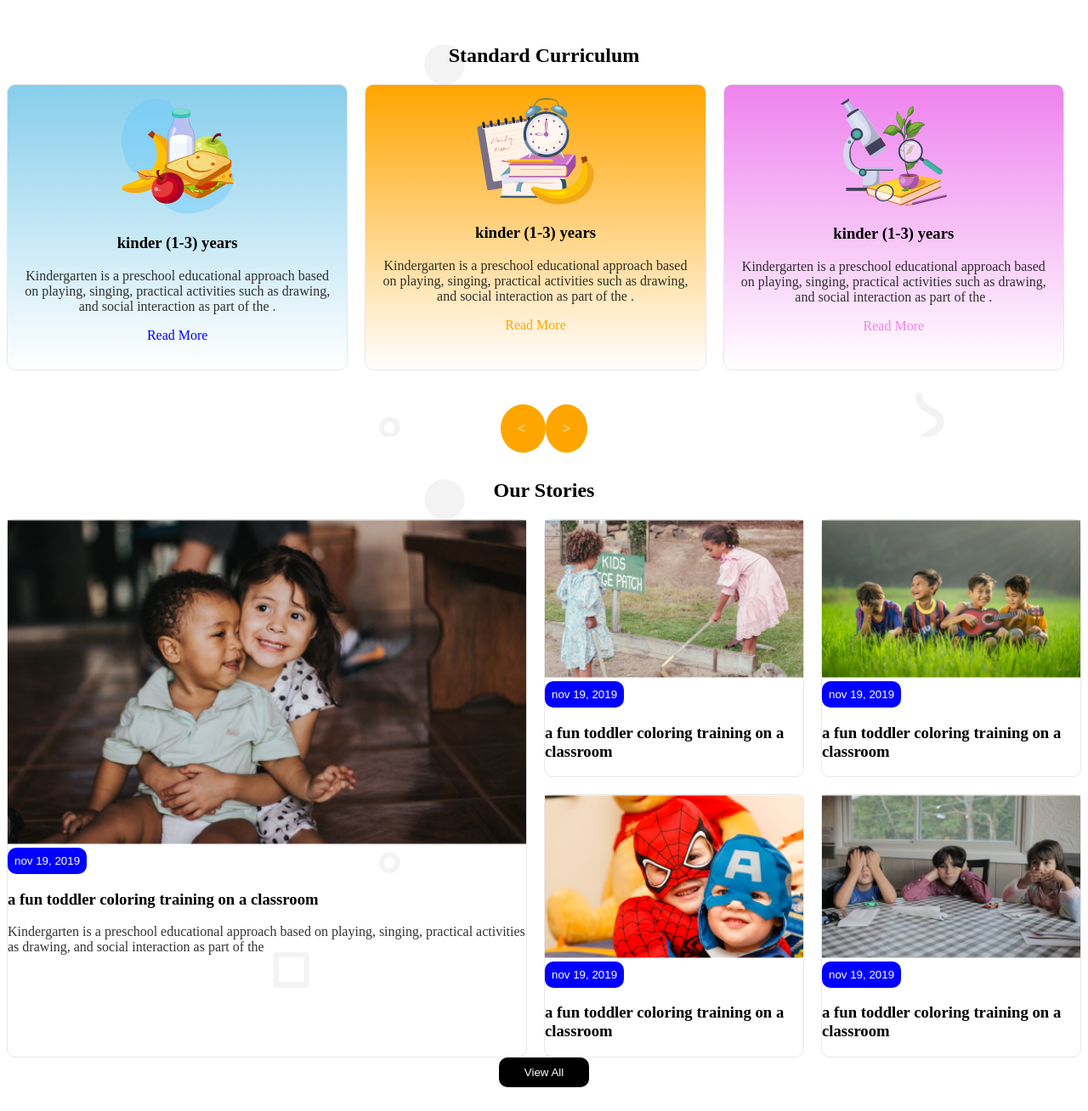
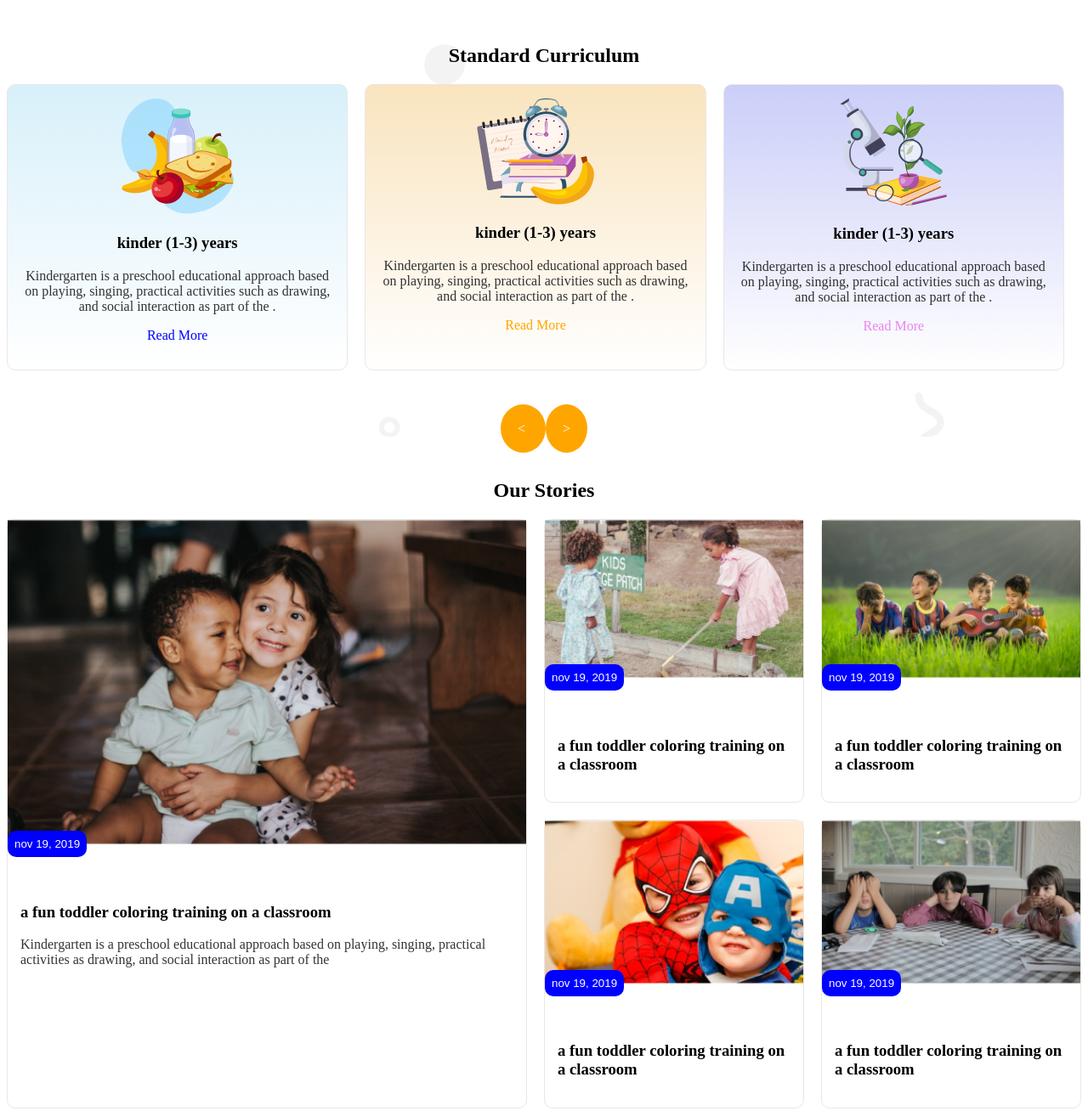
Before and after one commit to samia2302/assignment-2, a plain HTML site: page index.html in a window 1280 px wide. Shown: the part 652-1960 px from the top of the page at 85% size. Drawn offline with Linux system fonts and the light colour scheme.

Commit message:
fourth commit

```diff
--- a/Styles/blog.css
+++ b/Styles/blog.css
@@ -129,13 +129,13 @@ a{
     margin-right: 20px;
     padding: 15px;
     text-align: center;
-    background-image: linear-gradient(skyblue, white);
+    background-image: linear-gradient(rgb(216, 240, 250), white);
 }
 .komola{
-    background-image: linear-gradient(orange, white);
+    background-image: linear-gradient( rgb(249, 228, 190), white);
 }
 .beguni{
-    background-image: linear-gradient(violet, white);
+    background-image: linear-gradient(rgb(203, 206, 248), white);
 }
 .right, .left{
     background-color: orange;
@@ -156,11 +156,14 @@ a{
         margin-right: 0;
         margin-bottom: 15px;
     }
+    .img2{
+        width: 100%;
+    }
 }
 
 
 .stories{
-    background-image: url(/Images/bg.png);
+    background-image: linear-gradient(#ffffff #f7c570), url(/Images/bg.png);
 }
 .fun{
     border: 1px solid rgb(234, 230, 230);
@@ -183,9 +186,15 @@ a{
     color: white;
     background-color: blue;
     padding: 8px;
+    position: relative;
+    top: -20px;
 }
 .view{
     text-align: center;
+    margin-top: 30px;
+}
+.nov{
+    padding: 15px;
 }
 
 @media screen and (max-width:576px) {
--- a/index.html
+++ b/index.html
@@ -94,28 +94,38 @@
   <div class="fun first" id="one">
     <img src="Images/story-1.png" alt="" class="todd">
     <div><button class="btn3">nov 19, 2019</button></div>
+    <div class="nov">
     <h3>a fun toddler coloring training on a classroom</h3>
     <p class="kin">Kindergarten is a preschool educational approach based on playing, singing, practical activities as drawing, and social interaction as part of the</p>
+    </div>
   </div>
   <div class="fun">
     <img src="Images/story-2.png" alt="" class="todd">
     <div><button class="btn3">nov 19, 2019</button></div>
+    <div class="nov">
     <h3>a fun toddler coloring training on a classroom</h3>
+    </div>
   </div>
   <div class="fun">
     <img src="Images/story-3.png" alt="" class="todd">
     <div><button class="btn3">nov 19, 2019</button></div>
+    <div class="nov">
     <h3>a fun toddler coloring training on a classroom</h3>
+    </div>
   </div>
   <div class="fun">
     <img src="Images/story-4.png" alt="" class="todd">
     <div><button class="btn3">nov 19, 2019</button></div>
+    <div class="nov">
     <h3>a fun toddler coloring training on a classroom</h3>
+    </div>
   </div>
   <div class="fun">
     <img src="Images/story-5.png" alt="" class="todd">
     <div><button class="btn3 btn">nov 19, 2019</button></div>
+    <div class="nov">
     <h3>a fun toddler coloring training on a classroom</h3>
+    </div>
   </div>
 
 </div>
```
